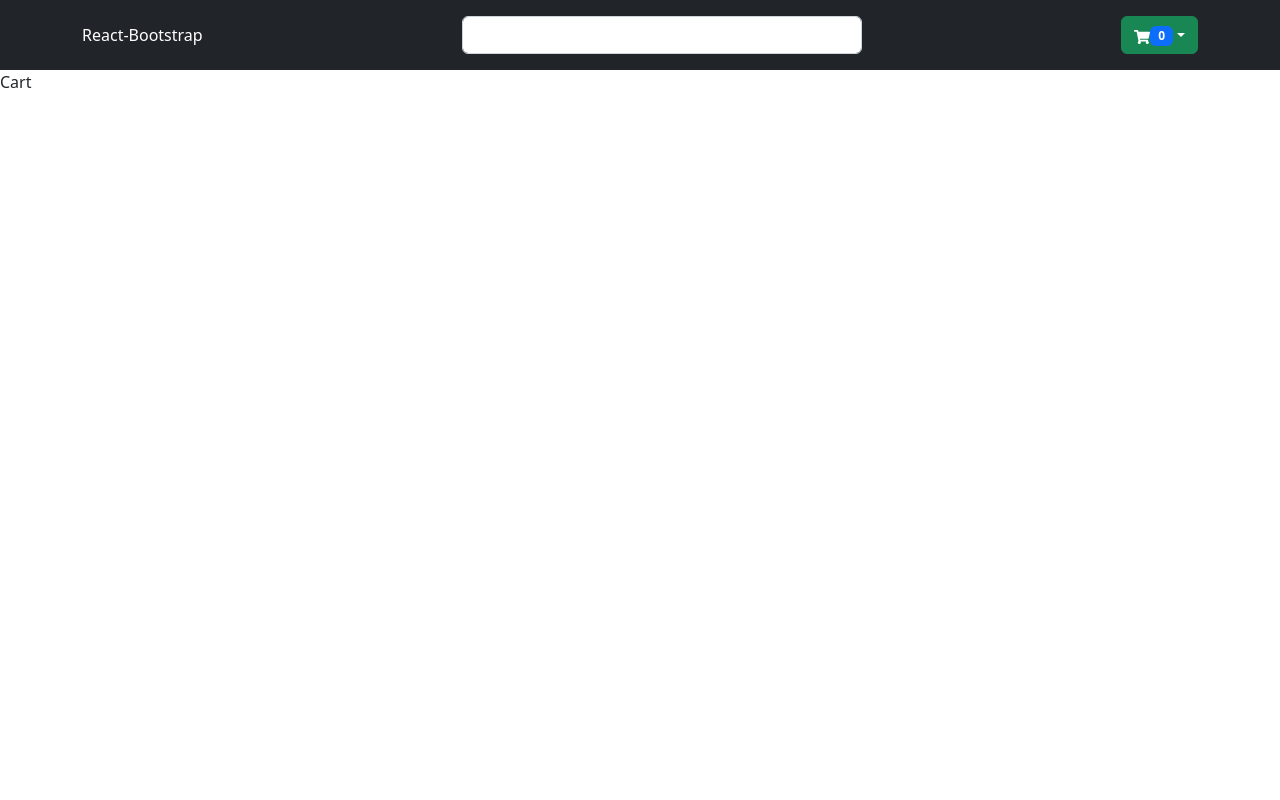
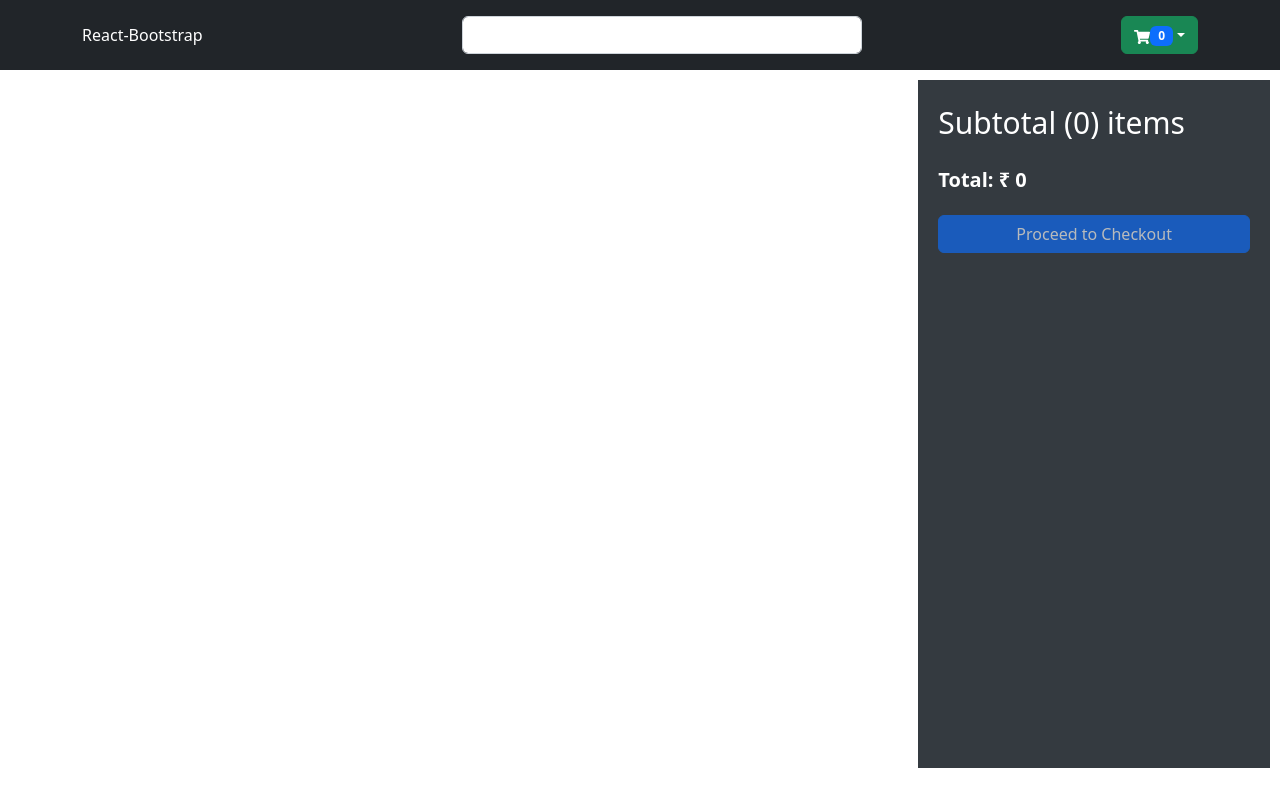
Before and after one commit to abhishek61067/ecommerce-react, a React (Create React App) app: page /cart in a window 1280 px wide. Built offline with nearby package versions, Linux system fonts and the light colour scheme.

Commit message:
cart page completed

```diff
--- a/src/components/Cart.jsx
+++ b/src/components/Cart.jsx
@@ -1,9 +1,86 @@
-import React from 'react'
+import { useEffect, useState } from "react";
+import { Button, Col, Form, Image, ListGroup, Row } from "react-bootstrap";
+import { AiFillDelete } from "react-icons/ai";
+import { CartState } from "../context/Context";
+import Rating from "./Rating";
 
 const Cart = () => {
+  const {
+    state: { cart },
+    dispatch,
+  } = CartState();
+  const [total, setTotal] = useState();
+
+  useEffect(() => {
+    setTotal(
+      cart.reduce((acc, curr) => acc + Number(curr.price) * curr.qty, 0)
+    );
+  }, [cart]);
+
   return (
-    <div>Cart</div>
-  )
-}
+    <div className="home">
+      <div className="productContainer">
+        <ListGroup>
+          {cart.map((prod) => (
+            <ListGroup.Item key={prod.id}>
+              <Row>
+                <Col md={2}>
+                  <Image src={prod.image} alt={prod.name} fluid rounded />
+                </Col>
+                <Col md={2}>
+                  <span>{prod.name}</span>
+                </Col>
+                <Col md={2}>₹ {prod.price}</Col>
+                <Col md={2}>
+                  <Rating rating={prod.ratings} />
+                </Col>
+                <Col md={2}>
+                  <Form.Control
+                    as="select"
+                    value={prod.qty}
+                    onChange={(e) =>
+                      dispatch({
+                        type: "CHANGE_CART_QTY",
+                        payload: {
+                          id: prod.id,
+                          qty: e.target.value,
+                        },
+                      })
+                    }
+                  >
+                    {[...Array(prod.inStock).keys()].map((x) => (
+                      <option key={x + 1}>{x + 1}</option>
+                    ))}
+                  </Form.Control>
+                </Col>
+                <Col md={2}>
+                  <Button
+                    type="button"
+                    variant="light"
+                    onClick={() =>
+                      dispatch({
+                        type: "REMOVE_FROM_CART",
+                        payload: prod,
+                      })
+                    }
+                  >
+                    <AiFillDelete fontSize="20px" />
+                  </Button>
+                </Col>
+              </Row>
+            </ListGroup.Item>
+          ))}
+        </ListGroup>
+      </div>
+      <div className="filters summary">
+        <span className="title">Subtotal ({cart.length}) items</span>
+        <span style={{ fontWeight: 700, fontSize: 20 }}>Total: ₹ {total}</span>
+        <Button type="button" disabled={cart.length === 0}>
+          Proceed to Checkout
+        </Button>
+      </div>
+    </div>
+  );
+};
 
-export default Cart
+export default Cart;
```
